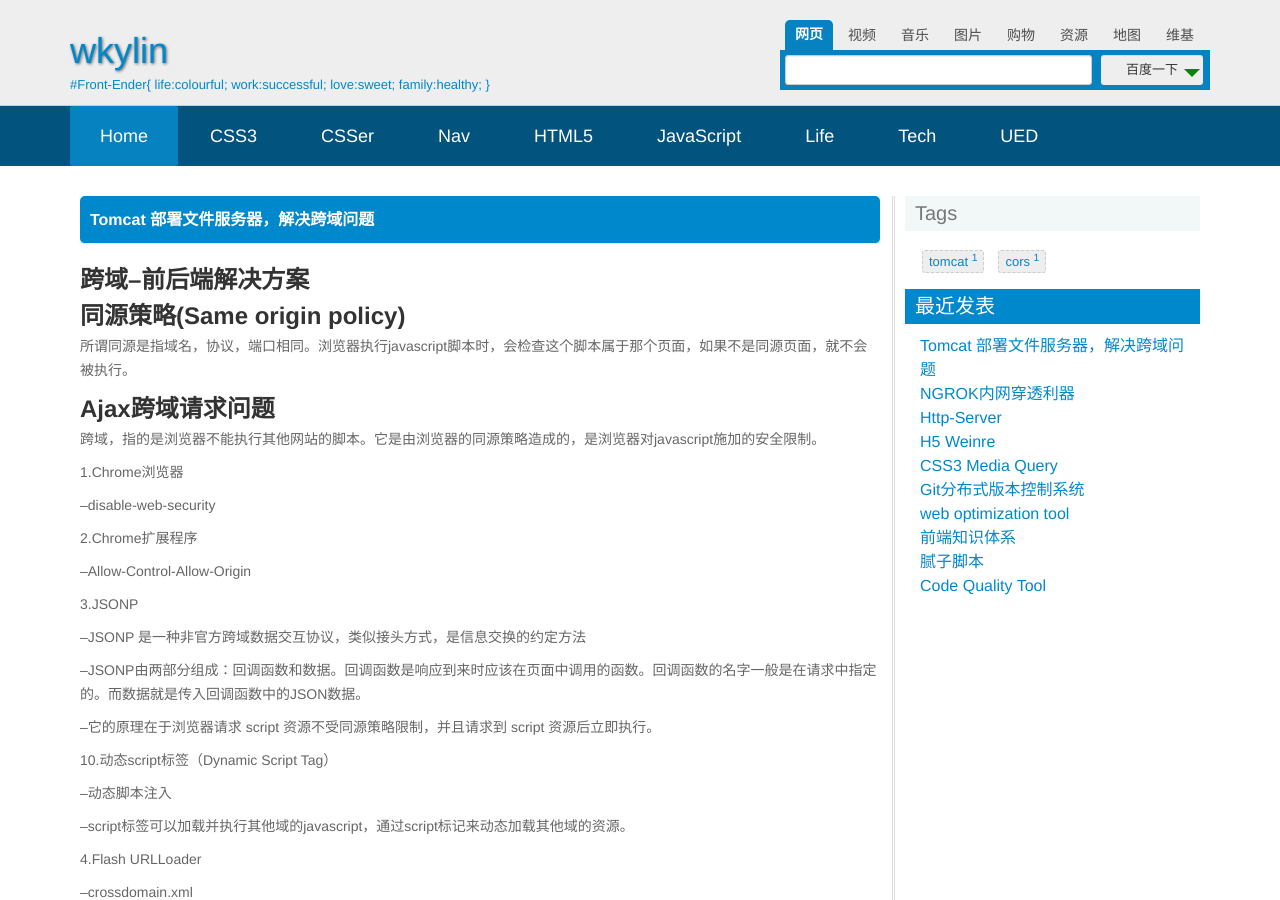
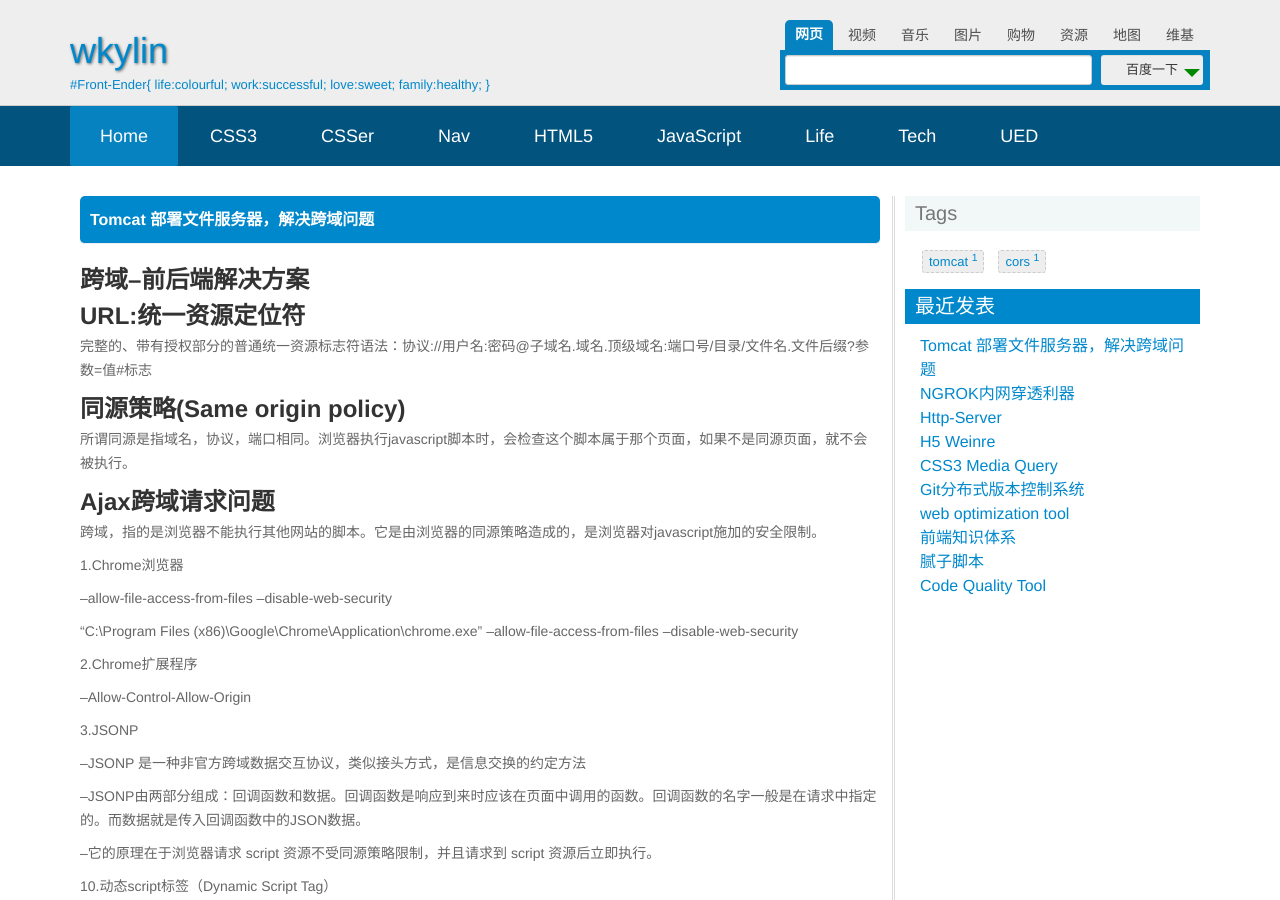
Before and after one commit to wkylin/wkylin.github.com, a Jekyll site: the page built from _posts/core-samples/2016-07-14-tomcat-cors.md, in a window 1280 px wide and 900 px high. Built offline with Jekyll 4.4.1, drawn with Linux system fonts in a browser that asks for light colours; comment, search, counter and statistics services are not loaded.

Commit message:
tomcat cors .....

```diff
--- a/_posts/core-samples/2016-07-14-tomcat-cors.md
+++ b/_posts/core-samples/2016-07-14-tomcat-cors.md
@@ -10,6 +10,13 @@ description: |
 跨域--前后端解决方案
 ======
 
+
+URL:统一资源定位符
+====
+
+完整的、带有授权部分的普通统一资源标志符语法：协议://用户名:密码@子域名.域名.顶级域名:端口号/目录/文件名.文件后缀?参数=值#标志
+
+
 同源策略(Same origin policy)
 ====
 
@@ -21,7 +28,9 @@ Ajax跨域请求问题
 
 1.Chrome浏览器
 
- --disable-web-security
+ --allow-file-access-from-files --disable-web-security
+
+ "C:\Program Files (x86)\Google\Chrome\Application\chrome.exe" --allow-file-access-from-files --disable-web-security
 
 2.Chrome扩展程序
 
```
